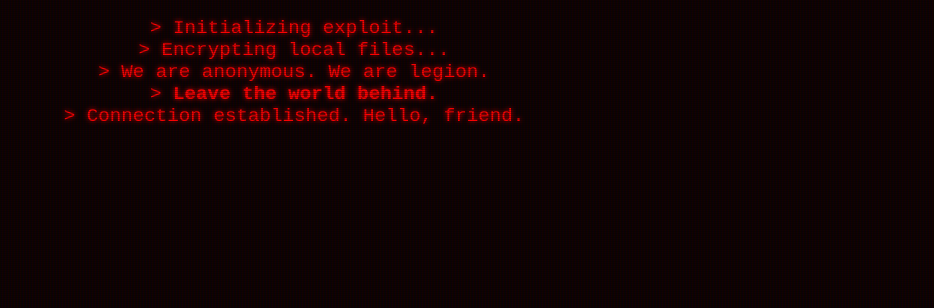
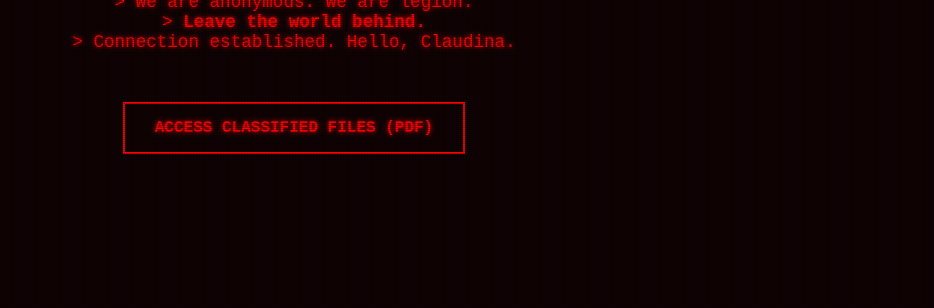
Before and after one commit to claudinapereira-a11y/1hodina, a plain HTML site: page index.html in a window 1280 px wide. Shown: the part 492-800 px from the top of the page, without its empty margins (346-1280 px from the left). Drawn offline with Linux system fonts and the light colour scheme.

Commit message:
index.html
Adjusted the width of the mask and terminal text font size. Added a new hack button with hover effects and modified the terminal text output.

```diff
--- a/index.html
+++ b/index.html
@@ -38,7 +38,7 @@
         }
 
         .mask {
-            width: 250px;
+            width: 200px; /* Trochu zmenšeno, aby se vešlo tlačítko */
             filter: drop-shadow(0 0 10px #ff0000);
             margin-bottom: 20px;
             animation: flicker 0.2s infinite;
@@ -60,7 +60,30 @@
 
         .terminal-text {
             margin-top: 20px;
-            font-size: 1.2rem;
+            font-size: 1.1rem;
+            min-height: 120px;
+        }
+
+        /* Hackerské tlačítko */
+        .hack-button {
+            display: inline-block;
+            margin-top: 30px;
+            padding: 15px 30px;
+            border: 2px solid #ff0000;
+            color: #ff0000;
+            text-decoration: none;
+            font-weight: bold;
+            text-transform: uppercase;
+            transition: all 0.3s;
+            position: relative;
+            z-index: 3; /* Aby bylo nad scanlines a šlo na něj kliknout */
+        }
+
+        .hack-button:hover {
+            background: #ff0000;
+            color: black;
+            box-shadow: 0 0 20px #ff0000;
+            cursor: pointer;
         }
 
         @keyframes blink {
@@ -92,14 +115,15 @@
             > We are anonymous. We are legion.<br>
             > <strong>Leave the world behind.</strong>
         </div>
+
+        <a href="cpp.html" class="hack-button">Access Classified Files (PDF)</a>
     </div>
 
     <script>
-        // Simple typing effect for the terminal feel
         const text = document.getElementById('terminal');
         setTimeout(() => {
-            text.innerHTML += "<br>> Connection established. Hello, friend.";
-        }, 3000);
+            text.innerHTML += "<br>> Connection established. Hello, Claudina.";
+        }, 2000);
     </script>
 
 </body>
```
